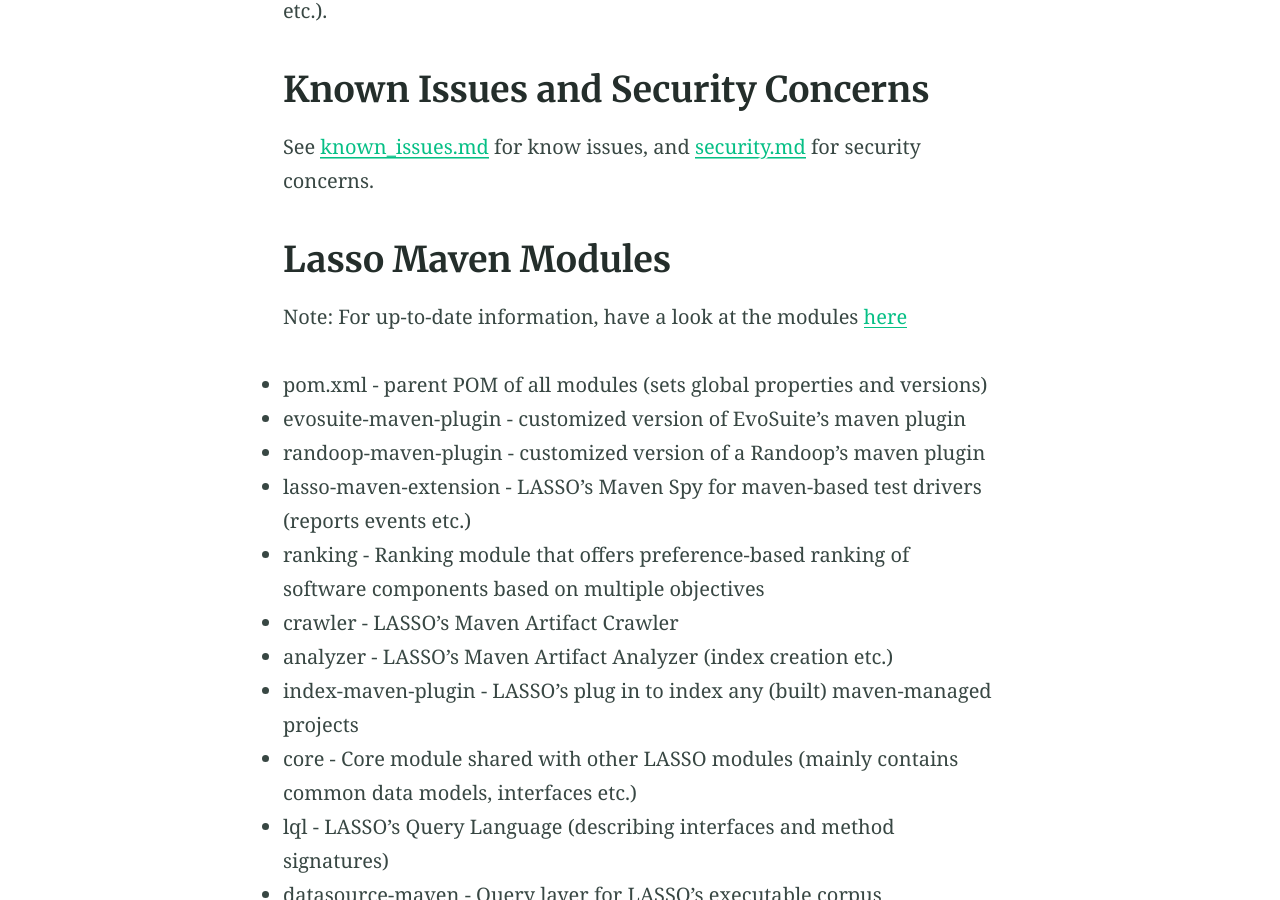
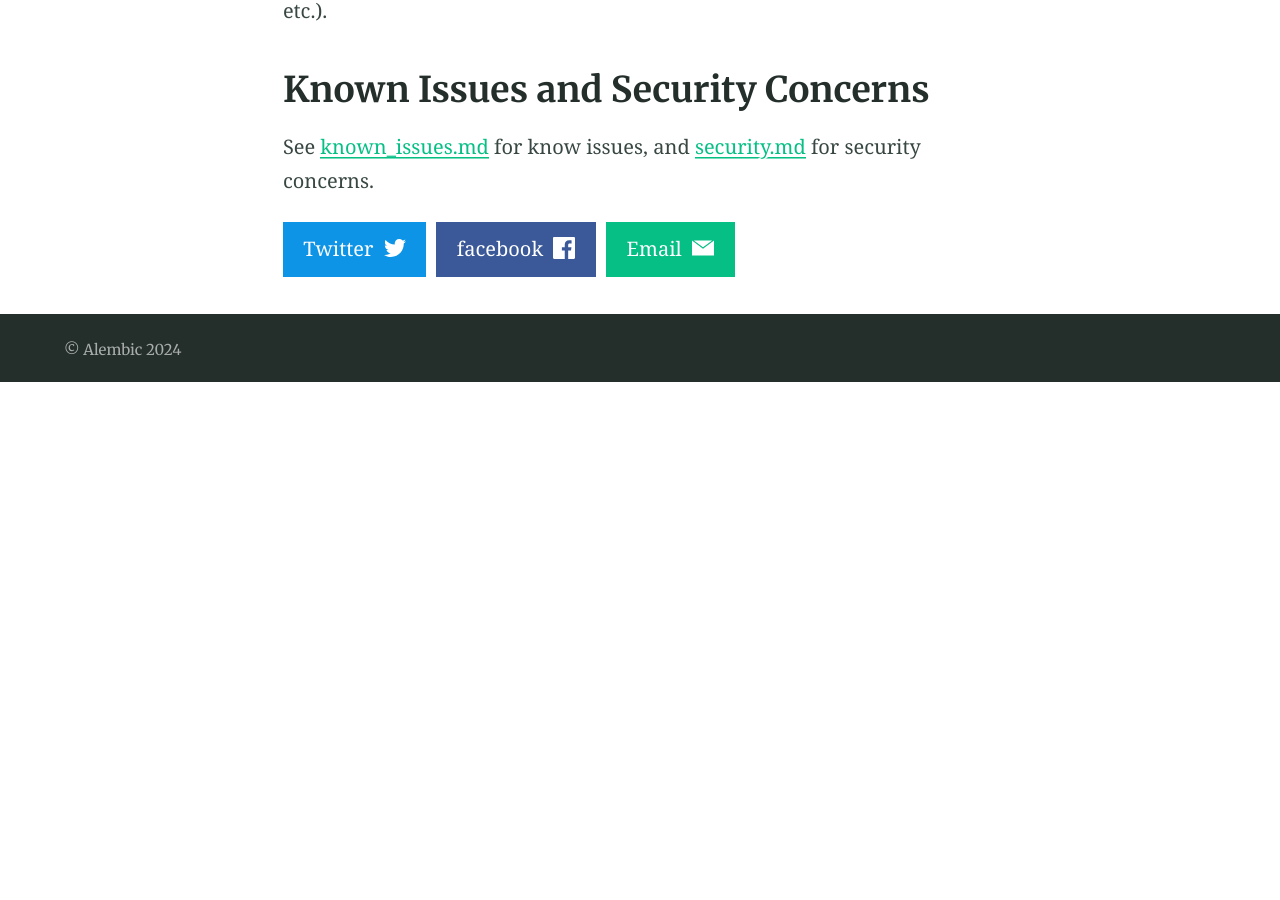
Before and after one commit to BlackOptimusPrime/the-lasso-website, a Jekyll site: the page built from _posts/2016-08-29-example-post-three.md, in a window 1280 px wide and 900 px high, scrolled down 2770 px. Built offline with Jekyll 4.4.1, drawn with Linux system fonts in a browser that asks for light colours; after the commit the page ends 3152 px from its top, so only the background shows below that; some of the changed text lies outside the part shown.

Commit message:
Update 2016-08-29-example-post-three.md

```diff
--- a/_posts/2016-08-29-example-post-three.md
+++ b/_posts/2016-08-29-example-post-three.md
@@ -66,30 +66,3 @@ See [development.md](https://github.com/SoftwareObservatorium/lasso/blob/main/do
 ## Known Issues and Security Concerns
 
 See [known_issues.md](https://github.com/SoftwareObservatorium/lasso/blob/main/doc%2Fknown_issues.md) for know issues, and [security.md](https://github.com/SoftwareObservatorium/lasso/blob/main/doc%2Fsecurity.md) for security concerns.
-
-## Lasso Maven Modules
-
-Note: For up-to-date information, have a look at the modules [here](https://github.com/SoftwareObservatorium/lasso/blob/main/pom.xml)
-
-- pom.xml - parent POM of all modules (sets global properties and versions)
-- evosuite-maven-plugin - customized version of EvoSuite's maven plugin
-- randoop-maven-plugin - customized version of a Randoop's maven plugin
-- lasso-maven-extension - LASSO's Maven Spy for maven-based test drivers (reports events etc.)
-- ranking - Ranking module that offers preference-based ranking of software components based on multiple objectives
-- crawler - LASSO's Maven Artifact Crawler
-- analyzer - LASSO's Maven Artifact Analyzer (index creation etc.)
-- index-maven-plugin - LASSO's plug in to index any (built) maven-managed projects
-- core - Core module shared with other LASSO modules (mainly contains common data models, interfaces etc.)
-- lql - LASSO's Query Language (describing interfaces and method signatures)
-- datasource-maven - Query layer for LASSO's executable corpus
-- sandbox - LASSO's sandbox execution environment based on Docker containerization
-- lsl - LASSO's domain language (pipeline language)
-- benchmarks - Temporary module that integrates various (LLM) benchmarks
-- gai - contains interfaces for generative AI (e.g., OpenAI API etc.)
-- engine - LASSO's workflow engine and actions API
-- arena-support - Arena support module (shared classes)
-- arena - LASSO Arena module (arena test driver)
-- worker - LASSO's cluster worker application (web-based using spring-boot)
-- webui - LASSO's next-generation web application based on Angular 16 and Material
-- service - LASSO's cluster service and manager (web-based using spring-boot)
-- lasso-llm - Companion module to benchmarks (facilities to integrate generated code obtained by MultiPL-E experiment)
```
